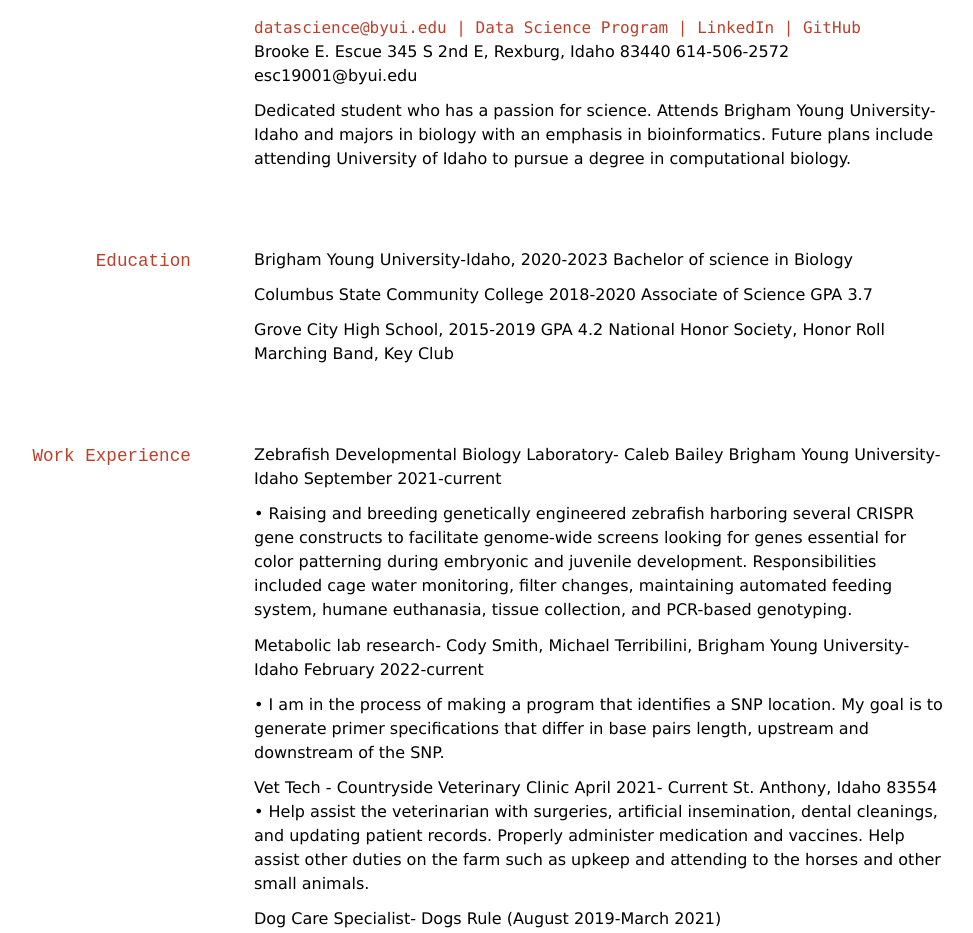
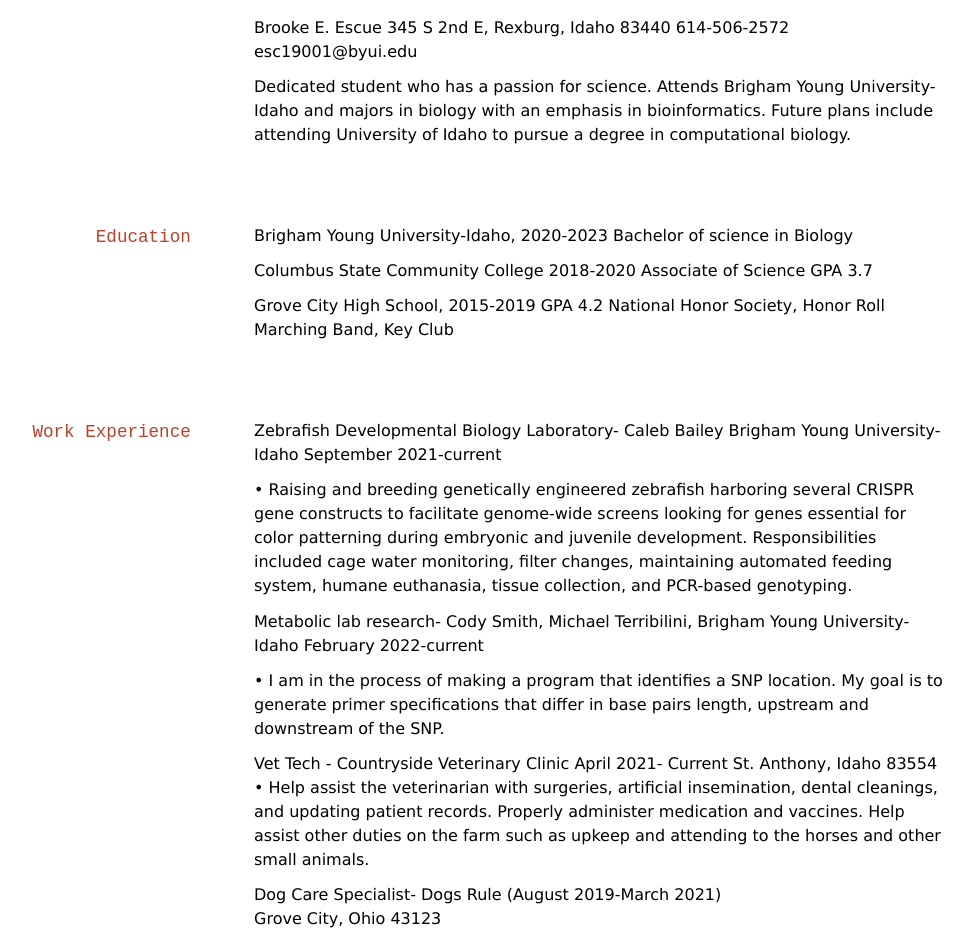
Before and after one commit to Brooke-Escue/BrookeE_Resume, a Jekyll site: the page built from docs/index.md, in a window 1280 px wide. Shown: the top 933 px of the page, without its empty margins (78-1051 px from the left). Built offline with Jekyll 4.4.1, drawn with Linux system fonts in a browser that asks for light colours.

Commit message:
Update index.md

```diff
--- a/docs/index.md
+++ b/docs/index.md
@@ -3,13 +3,6 @@ layout: cv
 title: Brooke Escue's Resume
 ---
 
-
-<div id="webaddress">
-<a href="datascience@byui.edu">datascience@byui.edu</a>
-| <a href="https://byuidatascience.github.io/development.html">Data Science Program</a>
-| <a href="https://www.linkedin.com/groups/13537407/">LinkedIn</a>
-| <a href="https://github.com/byuids-resumes">GitHub</a>
-</div>
 
 <!-- https://www.monique.tech/the-art-of-markdown -->
 
```
